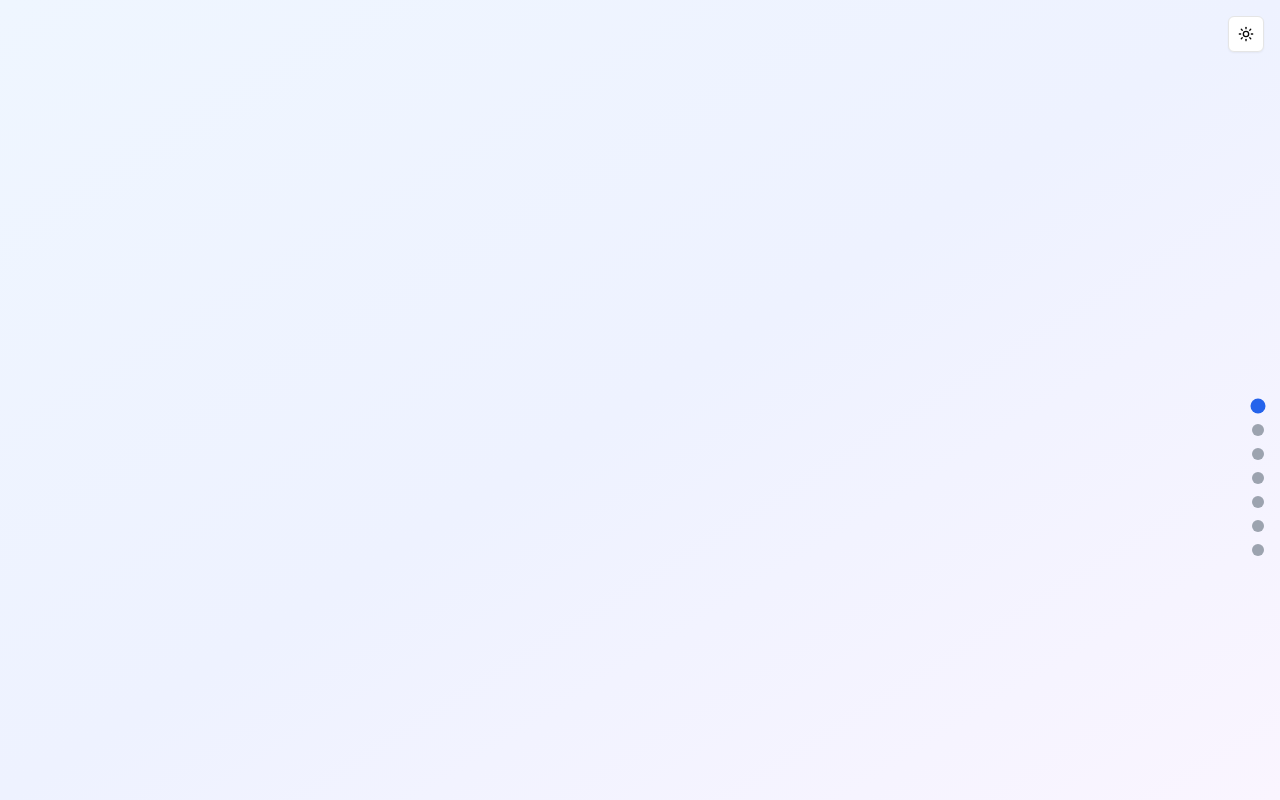
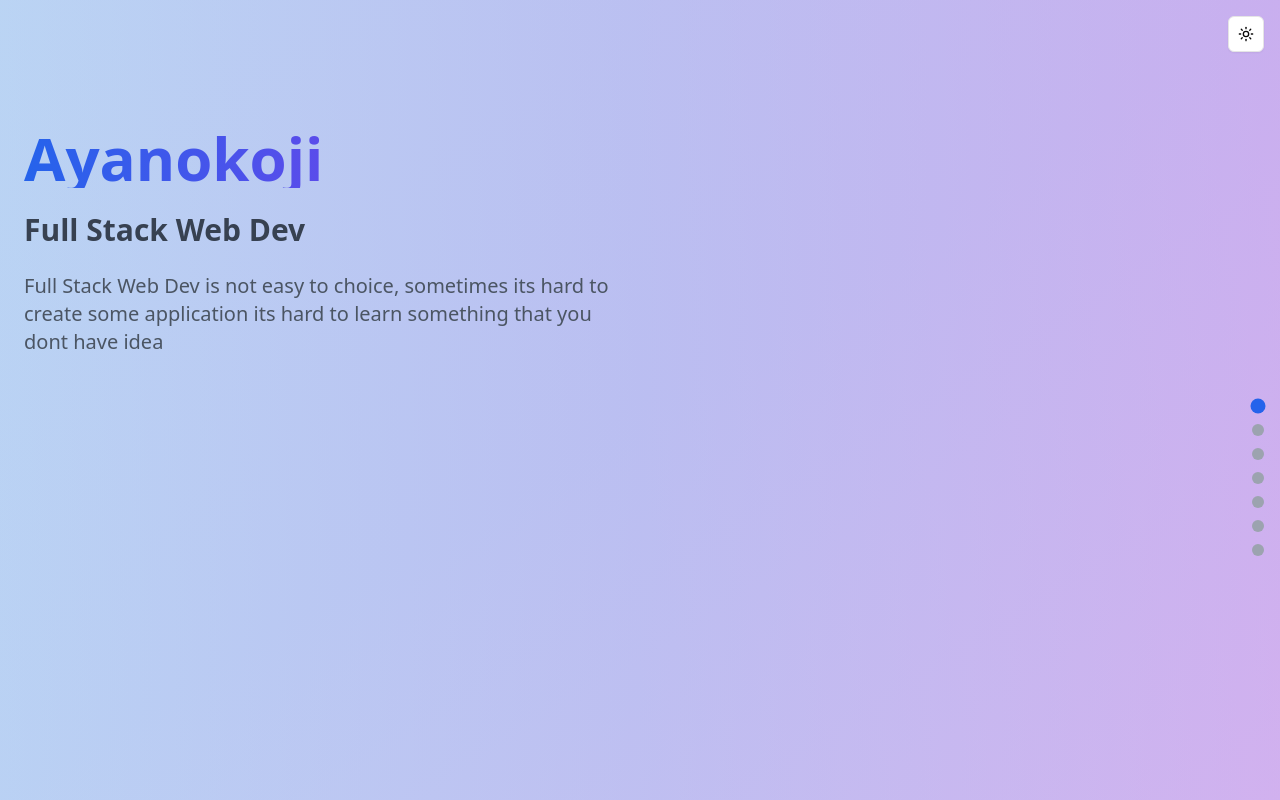
Before and after one commit to JohnPaulWeb/Personal-Project, a Next.js app: page / in a window 1280 px wide. Built offline with nearby package versions, Linux system fonts and the light colour scheme.

Commit message:
Hero | Updating

```diff
--- a/app/components/Hero.tsx
+++ b/app/components/Hero.tsx
@@ -1,8 +1,9 @@
 "use client"
 
+import { motion } from "framer-motion"
 
 const CodePattern = () => (
-    <svg className="absolute inset-0 w-full h-full">
+    <svg className="absolute inset-0 w-full h-full opacity-5" xmlnsXlink="https://www.svgrepo.com/svg/530357/peach">
         <pattern
         id="pattern-circles"
         x="0"
@@ -25,6 +26,39 @@ export default function Hero() {
     return(
         <section id="hero" className="min-h-screen relative overflow-hidden bg-gradient-to-br from-blue-50 via-indigo-50 to-purple-50 dark:from-gray-900 dark:via-indigo-900 dark:to-purple-900">
 
+            <div className="absolute inset-0 z-0">
+                <CodePattern />
+            </div>
+
+            <div className="absolute inset-0 z-0 opacity-30">
+                <div className="absolute inset-0 bg-gradient-to-r from-blue-400 via-indigo-500 to-purple-600 animate-gradient-x">
+
+                </div>
+            </div>
+
+            <div className="container mx-auto px-6 pt-32 pb-20 relative z-10">
+                <div className="flex flex-col lg:flex-row items-center justify-between gap-12">
+                    <motion.div
+                    className="lg:w-1/2 text-center lg:text-left"
+                    initial={{ opacity: 0, y: 20 }}
+                    animate={{ opacity: 1, y: 0 }}
+                    transition={{ duration: 0.6 }}>
+
+                        <h1 className="text-4xl md:text-5xl lg:text-6xl font-bold mb-6 bg-clip-text text-transparent bg-gradient-to-r from-blue-600 to-purple-600
+                         dark:from-blue-400 dark:to-purple-400">Ayanokoji</h1>
+
+                         <h2 className="text-2xl md:text-3xl font-semibold mb-6 text-gray-700 dark:text-gray-300">
+                            Full Stack Web Dev
+                         </h2>
+
+                         <p className="text-lg md:text-xl text-gray-600 dark:text-gray-400 mb-8 max-w-2xl mx-auto lg:mx-0"> Full Stack Web Dev is not easy to choice, sometimes its hard to create some application its hard to learn something that you dont have idea</p>
+
+                         <div className="flex justify-center lg:justify-start space-x-4 mb-8">
+                            {/* <a href="#" className="p-3 rounded-full" */}
+                         </div>
+                    </motion.div>
+                </div>
+            </div>
         </section>
     )
 }
```
